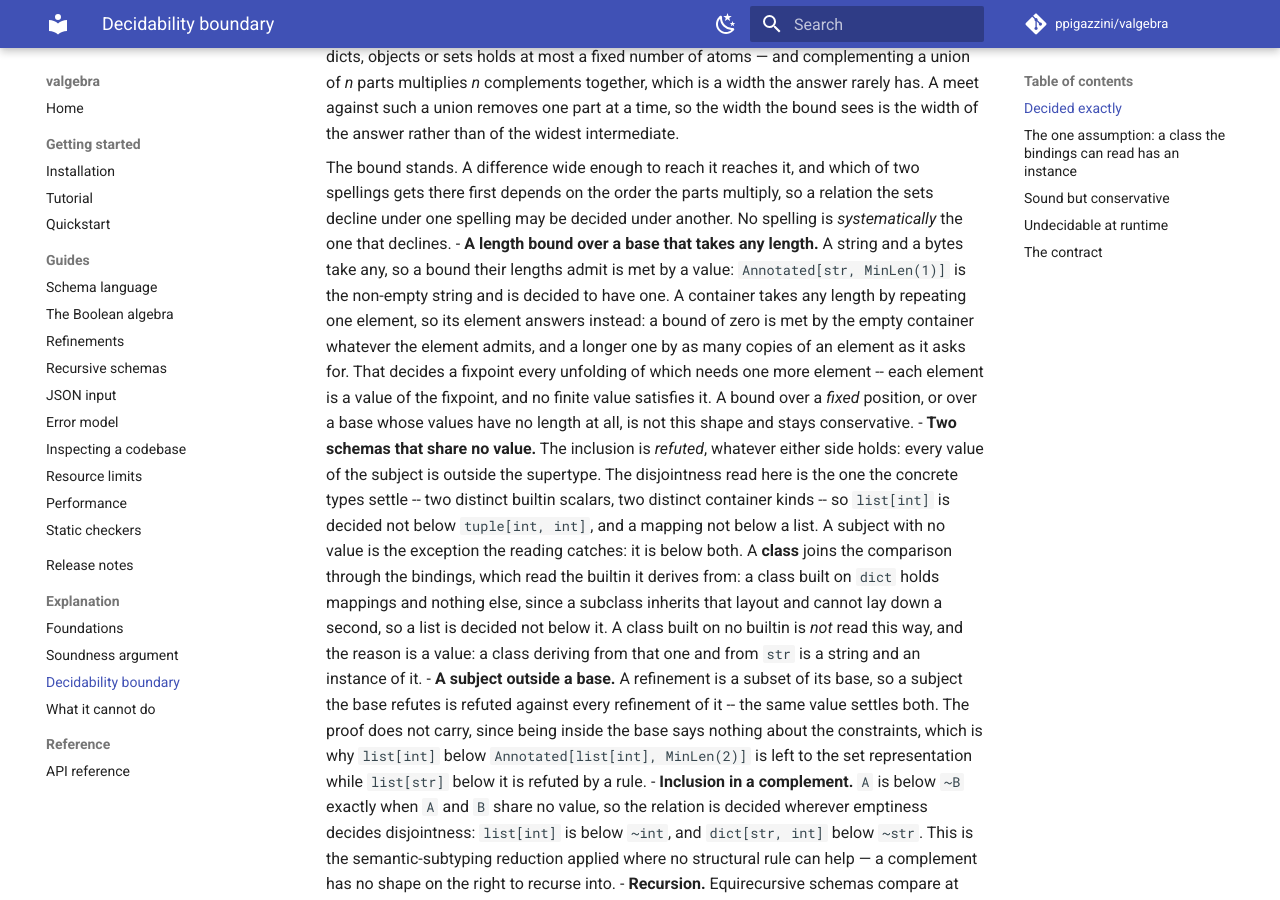
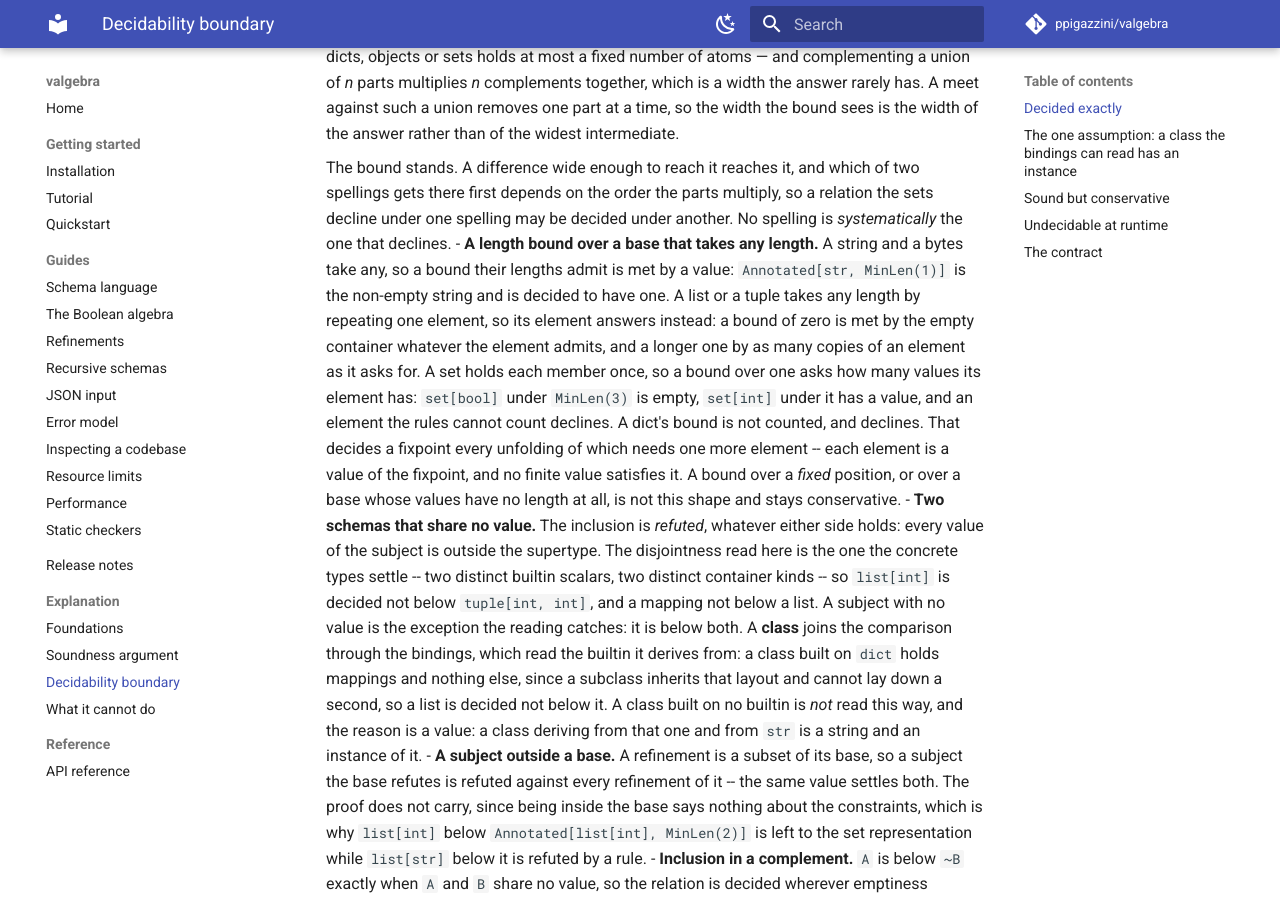
Before and after one commit to ppigazzini/valgebra, an MkDocs documentation site: the page built from docs/15-decidability.md, in a window 1280 px wide and 900 px high, scrolled down 3919 px. Built offline with MkDocs 1.6.1 and Material for MkDocs 9.7.7, drawn with Linux system fonts in a browser that asks for light colours; comment, search, counter and statistics services are not loaded; some of the changed text lies outside the part shown.

Commit message:
docs: the theory pages state the premises the code holds
A set holds each member once, so a length bound over one asks how many values
its element has: `set[bool]` under `MinLen(3)` is empty and the decidability
page says so, where it said a set of any length is built by repeating one
element, and its example asserts the empty case.

An attribute record reads its fields with `getattr`, which computes: `(5).real
is 5`. The induction that makes `recursive` well defined ranges over the
finite values, and the theory and soundness pages say a value read through an
attribute record can fall outside them, reported as `recursion_loop` or
`recursion_limit` under the fixpoint and its complement alike.

The exponential family a popped trail pays for is described rather than cited:
the pages give no section of a paper the shelf does not hold.

```diff
--- a/docs/15-decidability.md
+++ b/docs/15-decidability.md
@@ -196,10 +196,14 @@ answers `"undecided"`.
     under another. No spelling is *systematically* the one that declines.
 - **A length bound over a base that takes any length.** A string and a bytes
   take any, so a bound their lengths admit is met by a value: `Annotated[str,
-  MinLen(1)]` is the non-empty string and is decided to have one. A container
-  takes any length by repeating one element, so its element answers instead: a
-  bound of zero is met by the empty container whatever the element admits, and
-  a longer one by as many copies of an element as it asks for. That decides a
+  MinLen(1)]` is the non-empty string and is decided to have one. A list or a
+  tuple takes any length by repeating one element, so its element answers
+  instead: a bound of zero is met by the empty container whatever the element
+  admits, and a longer one by as many copies of an element as it asks for. A
+  set holds each member once, so a bound over one asks how many values its
+  element has: `set[bool]` under `MinLen(3)` is empty, `set[int]` under it has
+  a value, and an element the rules cannot count declines. A dict's bound is
+  not counted, and declines. That decides a
   fixpoint every unfolding of which needs one more element -- each element is a
   value of the fixpoint, and no finite value satisfies it. A bound over a
   *fixed* position, or over a base whose values have no length at all, is not
@@ -578,8 +582,9 @@ the shape. What is left below is what the descriptor cannot hold.
   MinLen(3)]` is decided empty and `Annotated[list[int], MaxLen(0)]` is the
   empty list. A set and a dict have a length their components do not count, and
   a bound over one of those refuses rather than being lowered as if it did.
-  Whether such a schema *has a value* is a different question and the rules
-  answer it, since a set of any length is built by repeating one element.
+  Whether a set under a bound *has a value* is a different question and the
+  rules answer it, from how many values the element has, as the bullet on a
+  length bound above says.
 
 - **A set that needs two members Python's `==` makes one.** A set of `int | str`
   is not below `set[int] | set[str]`: `{1, "a"}` is in neither. That refutation
@@ -717,9 +722,11 @@ class Pair(NamedTuple):
     y: int
 
 
-# A length bound over a set or a dict is opaque: their representations do not
-# count one. Over a word or a sequence it is decided.
+# A length bound over a set or a dict is opaque to the relations: their
+# representations do not count one. Whether a set under one has a value is
+# counted from its element's values. Over a word or a sequence it is decided.
 assert not Validator(Annotated[set[int], at.MinLen(3)]).is_empty()
+assert Validator(Annotated[set[bool], at.MinLen(3)]).is_empty()
 assert Validator(Annotated[tuple[int, int], at.MinLen(3)]).is_empty()
 # A named tuple's positions are its fields, and the schema says so, so the
 # relation is structural.
```
Also changed, not shown: docs/14-soundness.md (+9 -2 lines), docs/dev/02-decision.md (+5 -3 lines), docs/dev/10-theory.md (+15 -3 lines), 2 other files.
